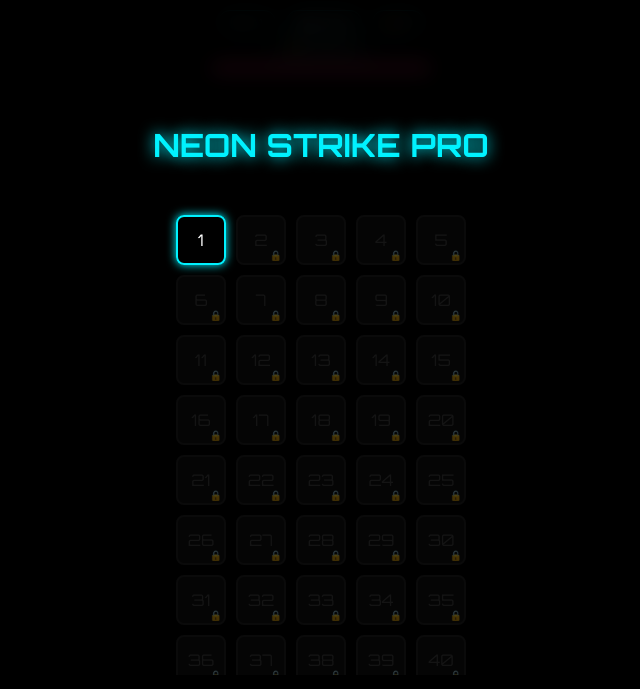
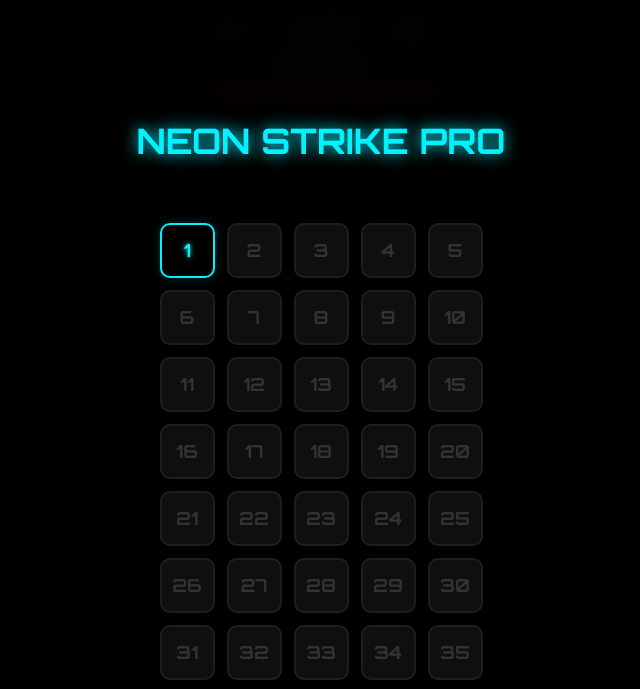
Before and after one commit to Ayush-killer/Space-shooter-game-, a plain HTML site: page index.html in a window 1280 px wide. Shown: the whole page, without its empty margins (319-959 px from the left). Drawn offline with Linux system fonts and the light colour scheme.

Commit message:
Update style.css

```diff
--- a/style.css
+++ b/style.css
@@ -1,18 +1,45 @@
 * { box-sizing: border-box; touch-action: none; margin: 0; padding: 0; }
 body { background: #000; color: #fff; font-family: 'Orbitron', sans-serif; overflow: hidden; }
-.screen { position: absolute; inset: 0; z-index: 100; display: none; flex-direction: column; align-items: center; justify-content: center; background: rgba(0,0,0,0.9); backdrop-filter: blur(10px); }
+
+.screen {
+    position: absolute; inset: 0; z-index: 100; display: none;
+    flex-direction: column; align-items: center; justify-content: center;
+    background: rgba(0,0,0,0.95); backdrop-filter: blur(10px);
+}
 .screen.active { display: flex; }
-.glow-text { font-size: 2rem; color: #00f2ff; text-shadow: 0 0 15px #00f2ff; margin-bottom: 10px; }
-#level-grid { display: grid; grid-template-columns: repeat(5, 1fr); gap: 10px; padding: 20px; max-height: 60vh; overflow-y: auto; }
-.lvl-btn { width: 50px; height: 50px; border: 2px solid #333; border-radius: 8px; display: flex; align-items: center; justify-content: center; cursor: pointer; transition: 0.3s; }
-.lvl-btn.unlocked { border-color: #00f2ff; color: #fff; box-shadow: 0 0 10px #00f2ff; }
-.lvl-btn.locked { opacity: 0.3; background: #111; color: #444; border-color: #222; position: relative; }
-.lvl-btn.locked::after { content: '🔒'; font-size: 10px; position: absolute; bottom: 2px; right: 2px; }
-#hud { position: absolute; top: 10px; width: 100%; display: flex; flex-direction: column; align-items: center; z-index: 50; pointer-events: none; }
-.hud-top { display: flex; gap: 10px; }
-.stat { background: rgba(0,0,0,0.8); padding: 5px 12px; border: 1px solid #00f2ff; border-radius: 15px; font-size: 10px; }
-.bar-bg { width: 220px; height: 10px; background: #222; border-radius: 5px; margin-top: 5px; overflow: hidden; border: 1px solid #fff; }
+
+.glow-text { font-size: 2.2rem; color: #00f2ff; text-shadow: 0 0 15px #00f2ff; margin-bottom: 20px; }
+
+#level-grid {
+    display: grid; grid-template-columns: repeat(5, 1fr); gap: 12px;
+    padding: 20px; max-height: 60vh; overflow-y: auto;
+}
+
+/* LEVEL BUTTONS FIX */
+.lvl-btn {
+    width: 55px; height: 55px; border: 2px solid #444; border-radius: 10px;
+    display: flex; align-items: center; justify-content: center;
+    cursor: pointer; font-weight: bold; font-size: 18px; transition: 0.3s;
+}
+.lvl-btn.unlocked {
+    border-color: #00f2ff; color: #00f2ff; /* Neon Blue text */
+    text-shadow: 0 0 5px #00f2ff; box-shadow: 0 0 10px rgba(0,242,255,0.2);
+}
+.lvl-btn.locked {
+    background: #1a1a1a; color: #555; border-color: #333; opacity: 0.6;
+}
+
+#hud { position: absolute; top: 15px; width: 100%; display: flex; flex-direction: column; align-items: center; z-index: 50; pointer-events: none; }
+.hud-top { display: flex; gap: 10px; margin-bottom: 5px; }
+.stat {
+    background: rgba(0, 242, 255, 0.1); padding: 6px 14px;
+    border: 1px solid #00f2ff; border-radius: 20px;
+    font-size: 12px; color: #fff; font-weight: bold;
+}
+
+.bar-bg { width: 240px; height: 12px; background: #222; border-radius: 6px; margin-top: 8px; overflow: hidden; border: 1px solid rgba(255,255,255,0.3); }
 .bar-fill { height: 100%; width: 100%; transition: 0.3s; }
-#hp-fill { background: #ff0055; }
+#hp-fill { background: linear-gradient(90deg, #ff0055, #ff5e00); }
 #boss-fill { background: #ffea00; }
-.pro-btn { margin-top: 20px; padding: 12px 35px; background: #00f2ff; border: none; font-weight: bold; border-radius: 5px; cursor: pointer; }
+
+.pro-btn { margin-top: 25px; padding: 15px 40px; background: #00f2ff; border: none; font-family: 'Orbitron'; font-weight: bold; border-radius: 8px; cursor: pointer; color: #000; }
```
